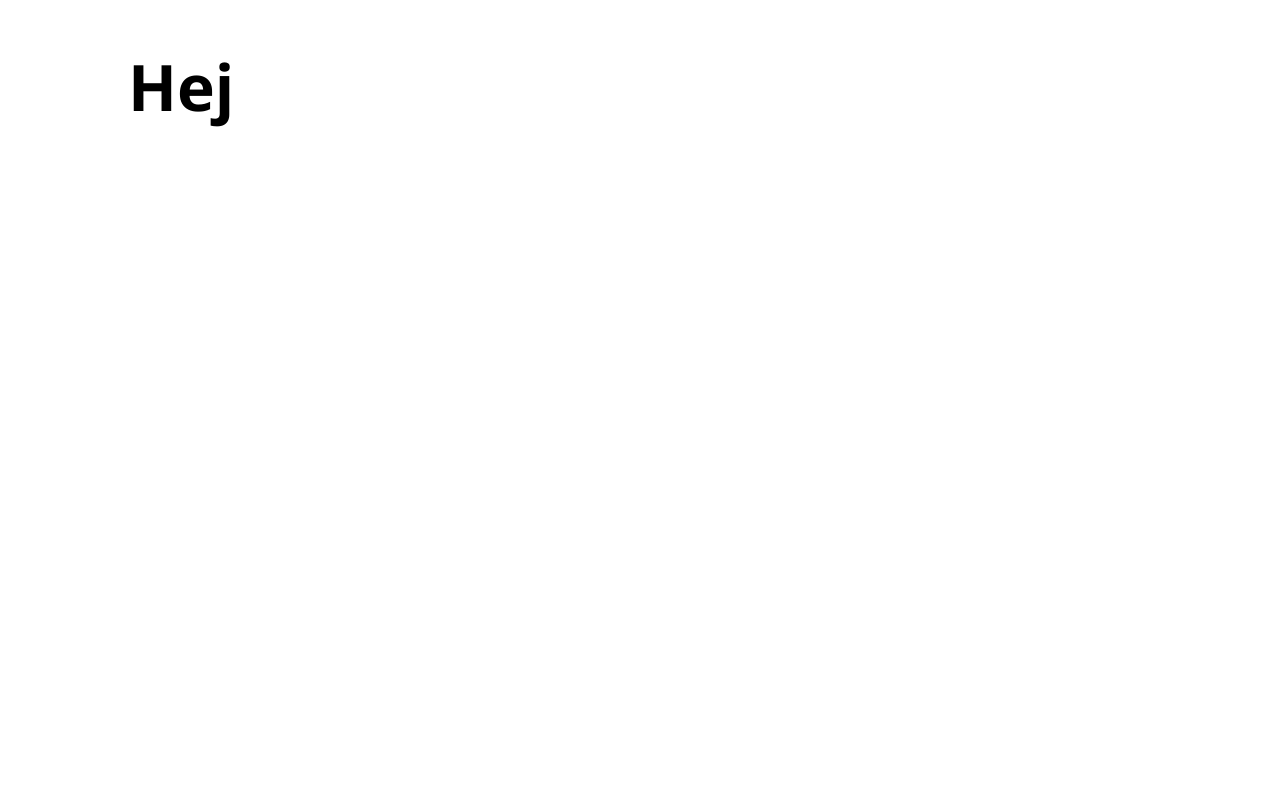
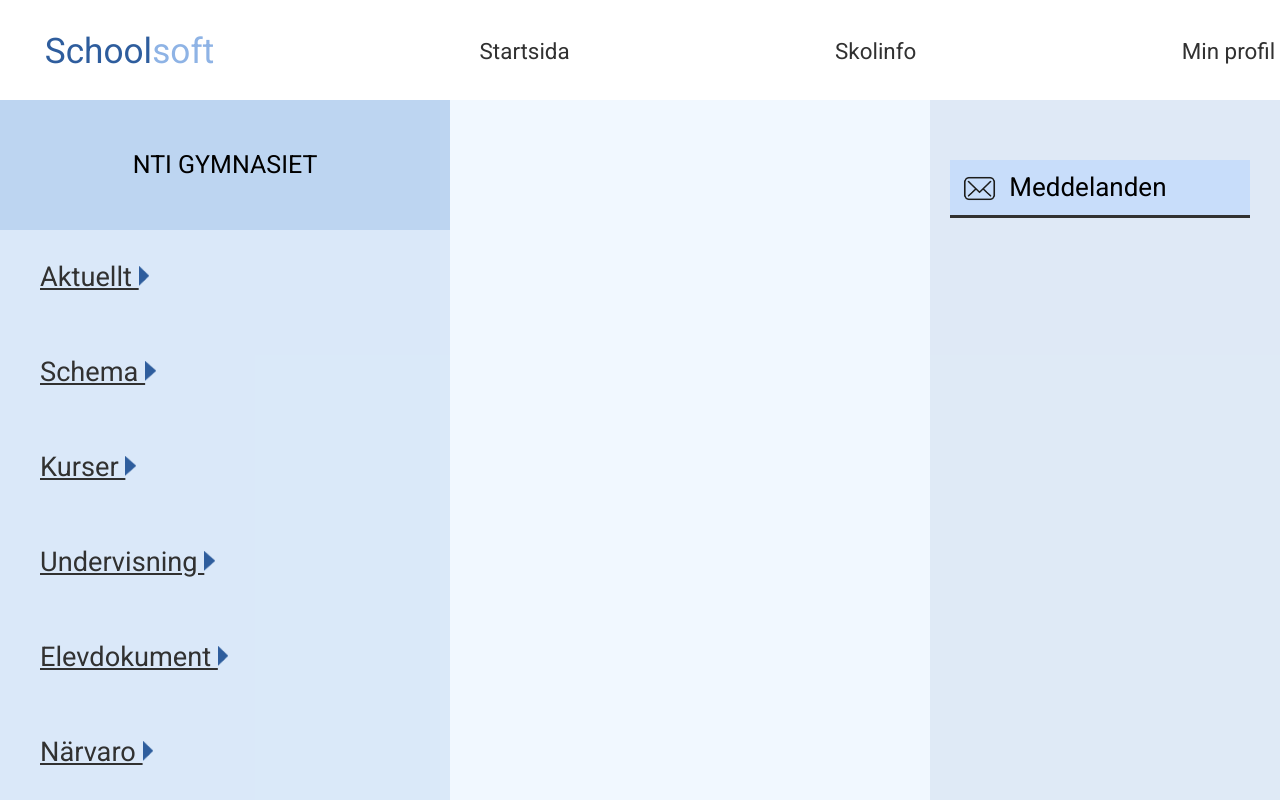
Before and after one commit to NTIG-Umea/wu1-projekt-tuffingen, a plain HTML site: page docs/index.html in a window 1280 px wide. Drawn offline with Linux system fonts and the light colour scheme.

Commit message:
Bytte repo
Hade råkat skriva all min kod i fel repo

```diff
--- a/docs/index.html
+++ b/docs/index.html
@@ -1,15 +1,47 @@
 <!DOCTYPE html>
 <html lang="en">
 <head>
-  <meta charset="UTF-8">
-  <meta http-equiv="X-UA-Compatible" content="IE=edge">
-  <meta name="viewport" content="width=device-width, initial-scale=1.0">
-  <title>Document</title>
-  <link rel="stylesheet" href="stylesheets/style.css">
+    <meta charset="UTF-8">
+    <meta http-equiv="X-UA-Compatible" content="IE=edge">
+    <meta name="viewport" content="width=
+    , initial-scale=1.0">
+    <title>Document</title>
+    <link rel="stylesheet" href="stylesheets/style.css">
+    <link rel="preconnect" href="https://fonts.gstatic.com">
+    <link href="https://fonts.googleapis.com/css2?family=Roboto&display=swap" rel="stylesheet">
 </head>
 <body>
-  <div class="container">
-    <h1>Hej</h1>
-  </div>
+    <nav>
+        <ul>
+            <li class="logo"><a href=""> School<span class="blå">soft</span></a></li>
+            <li><a href="">Startsida</a></li>
+            <li><a href="">Skolinfo</a></li>
+            <li><a href="">Min profil</a></li>
+        </ul>
+    </nav>
+
+        <div class="sidebar">
+            <header>NTI GYMNASIET</header>
+            <ul>
+                <li><a href=""><i class="Aktuellt"></i> Aktuellt <img class="pil" src="/pil11.png" alt=""></a></li>
+                <li><a href=""><i class="Kurser"></i>Schema <img class="pil" src="/pil11.png" alt=""></a></li>
+                <li><a href=""><i class="Schema"></i>Kurser <img class="pil" src="/pil11.png" alt=""></a></li>
+                <li><a href=""><i class="Undervisning"></i>Undervisning <img class="pil" src="/pil11.png" alt=""></a></li>
+                <li><a href=""><i class="Elevdokument"></i>Elevdokument <img class="pil" src="/pil11.png" alt=""></a></li>
+                <li><a href=""><i class="Närvaro"></i>Närvaro <img class="pil" src="/pil11.png" alt=""></a></li>
+            </ul>
+            </div>
+
+        <div class="sidebar2">
+            <div class="med">
+                <ul>
+                    <li><img src="/free-mail-icon-142-thumb.png" alt=""></li>
+                    <li><h1>Meddelanden</h1></li>
+                </ul>
+            </div>
+
+
+        </div>
+
 </body>
 </html>
--- a/docs/stylesheets/style.css
+++ b/docs/stylesheets/style.css
@@ -1,14 +1,144 @@
-html, body {
+body{
+  margin: 0;
+  background-color: #F1F8FF;
+  font-family: 'Roboto', sans-serif;
+
+}
+
+nav ul li a{
+  text-decoration: none;
+  font-size: 1.4rem;
+  color: #313131;
+  transition: 0.3s;
+  line-height: 48px;
+
+
+}
+
+nav ul li a:hover{
+  color: #2E5D9D;
+  border-bottom: #2E5D9D solid 3px;
+}
+.logo a:hover{
+  border-bottom: none;
+}
+
+
+.logo a{
+  font-size: 2.2rem;
+  color: #2E5D9D;
+
+}
+
+
+.blå{
+  color: #8EB3E5;
+}
+nav ul{
+  list-style: none;
+  display: flex;
+  justify-content: space-between;
+  padding-top: 6px;
+}
+nav{
+  background-color: #FFFFFF;
+  padding: 0.3rem;
+  height: 90px;
+
+}
+
+.sidebar{
+  position: fixed;
+  left: 0;
+  width: 450px;
+  height: 100%;
+  background: #8eb4e53a;
+  margin: 0;
+}
+
+
+.sidebar ul{
+  text-decoration: none;
+  list-style: none;
+  padding: 0;
+  margin: 0;
+
+}
+
+.sidebar ul li a{
+  display: block;
+  line-height: 95px;
+  font-size: 1.7rem;
+  color: #313131;
+  height: 100%;
+  width: 100%;
+  box-sizing: border-box;
+  padding-left: 40px;
+  color: #313131;
+
+}
+.sidebar ul li a:hover{
+  background: #8EB3E5;
+}
+
+.sidebar header{
+  text-align: center;
+  line-height: 70px;
+  background: #8eb4e55e;
+  font-size: 25px;
+  height: 100px;
+  padding-top: 30px;
+}
+
+.pil{
+  height: 20px;
+  width: auto;
+}
+
+.sidebar2{
+  position: fixed;
+  right: 0;
+  width: 350px;
+  height: 100%;
+  background: #2e5c9d17;
+  margin: 0;
+
+}
+
+.med{
+  background: #C8DDFA;
+  height: 55px;
+  border-bottom: solid 3px #313131;
+  width: 300px;
+  margin-left: 20px;
+  margin-top: 60px;
+}
+
+.med h1{
+  padding-top: 10px;
+  margin: 0;
+
+}
+.med ul{
+  text-decoration: none;
+  list-style: none;
+  display: flex;
+}
+.med ul li{
   margin: 0;
   padding: 0;
+
+}
+.med img{
+  height: 35px;
+  padding-top: 11px;
+  transform: translate(-80%);
+
 }
 
-body {
-  font-family: 'Segoe UI', Tahoma, Geneva, Verdana, sans-serif;
-  font-size: 2rem;
+.med h1{
+  font-weight: 300;
+  transform: translate(-10%);
+  font-size: 26px;
+  margin-top: 2px ;
 }
-
-.container {
-  width: 80%;
-  margin: 0 auto;
-}
```
Also changed, not shown: free-mail-icon-142-thumb.png (added), pil1.png (added), pil11.png (added).
